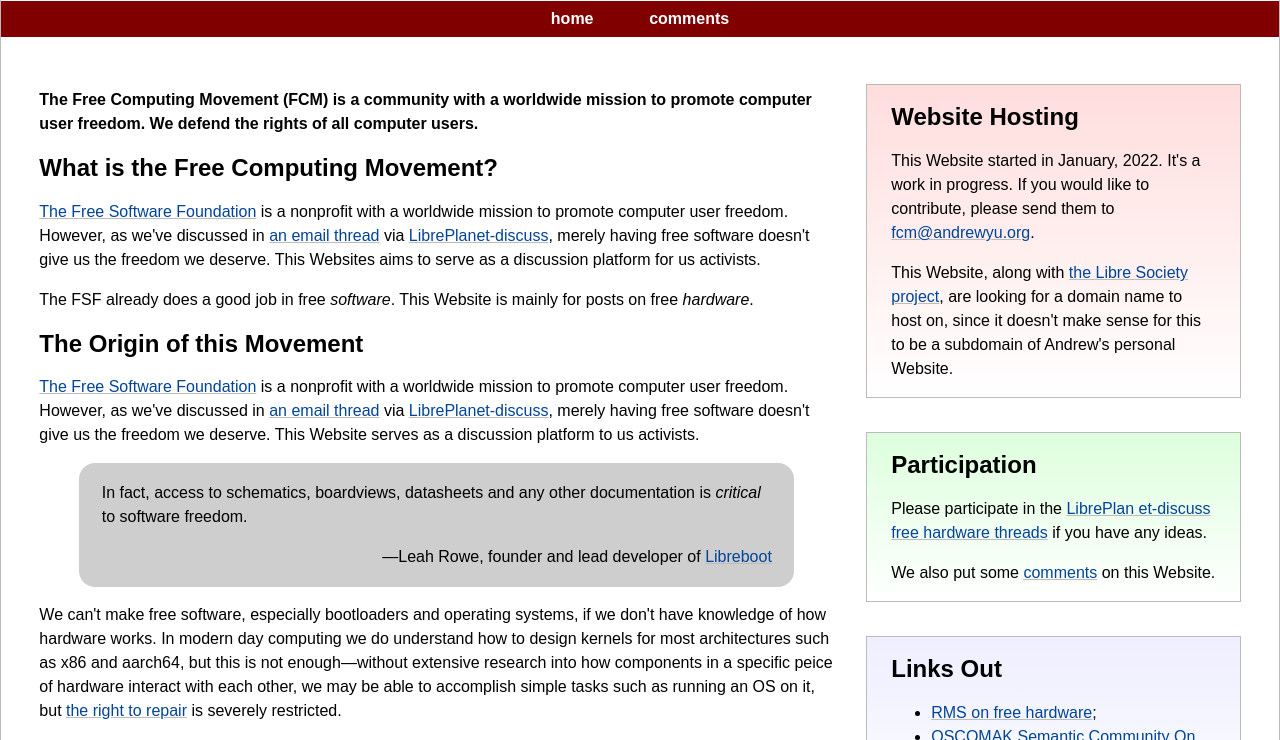
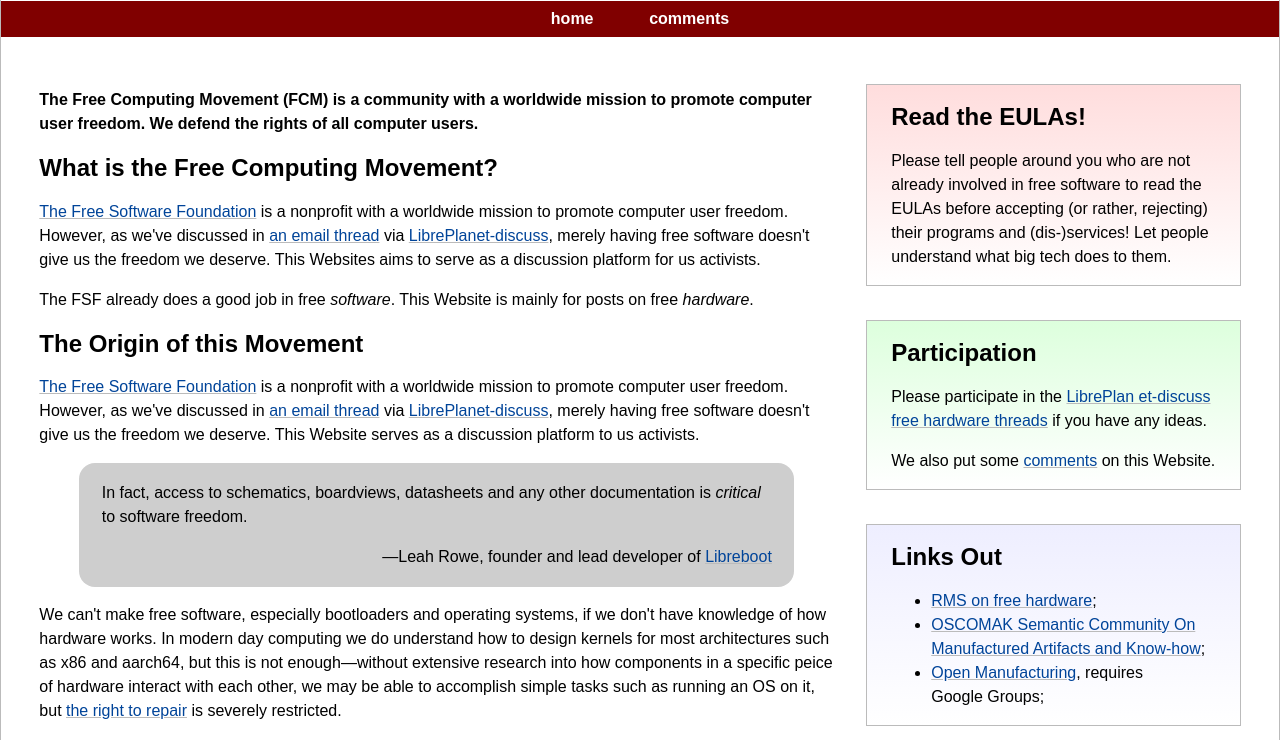
Before and after one commit to runxiyu/fcm, a plain HTML site: page generated/index.html in a window 1280 px wide. Shown: the part 54-794 px from the top of the page. Drawn offline with Linux system fonts and the light colour scheme.

Commit message:
read the EULAs

```diff
--- a/generated/index.html
+++ b/generated/index.html
@@ -74,10 +74,9 @@
 </div>
 			</div>
 			<div class="minor-column" role="complementary">
-				<div id="work-in-progress" class="emph-box grad-red">
-	<h2>Website Hosting</h2>
-	<p>This Website started in January, 2022.  It's a work in progress.  If you would like to contribute, please send them to <a href="mailto:fcm@andrewyu.org">fcm@andrewyu.org</a>.</p>
-	<p>This Website, along with <a href="https://project.andrewyu.org/libresociety">the Libre Society project</a>, are looking for a domain name to host on, since it doesn't make sense for this to be a subdomain of Andrew's personal Website.</p>
+				<div id="read-the-eulas" class="emph-box grad-red">
+	<h2>Read the EULAs!</h2>
+	<p>Please tell people around you who are not already involved in free software to read the EULAs before accepting (or rather, rejecting) their programs and (dis-)services!  Let people understand what big tech does to them.</p>
 </div>
 <div id="please-participate" class="emph-box grad-green">
 	<h2>Participation</h2>
@@ -92,6 +91,11 @@
 		<li><a href="https://openmanufacturing.net/">Open Manufacturing</a>, requires Google&nbsp;Groups;</li>
 	</ul>
 </div>
+<div id="work-in-progress" class="emph-box grad-grey">
+	<h2>Website Hosting</h2>
+	<p>This Website started in January, 2022.  It's a work in progress.  If you would like to contribute, please send them to <a href="mailto:fcm@andrewyu.org">fcm@andrewyu.org</a>.</p>
+	<p>This Website, along with <a href="https://project.andrewyu.org/libresociety">the Libre Society project</a>, are looking for a domain name to host on, since it doesn't make sense for this to be a subdomain of Andrew's personal Website.</p>
+</div>
 			</div>
 			</div>
 		</div>
--- a/generated/style.css
+++ b/generated/style.css
@@ -119,6 +119,10 @@
 }
 
 .grad-red {
+	background: #eee;
+	background: linear-gradient(#eee, white);
+}
+.grad-red {
 	background: #fee;
 	background: linear-gradient(#fdd, white);
 }
--- a/permanent/style.css
+++ b/permanent/style.css
@@ -119,6 +119,10 @@
 }
 
 .grad-red {
+	background: #eee;
+	background: linear-gradient(#eee, white);
+}
+.grad-red {
 	background: #fee;
 	background: linear-gradient(#fdd, white);
 }
```
Also changed, not shown: sources/index.html (+8 -4 lines).
